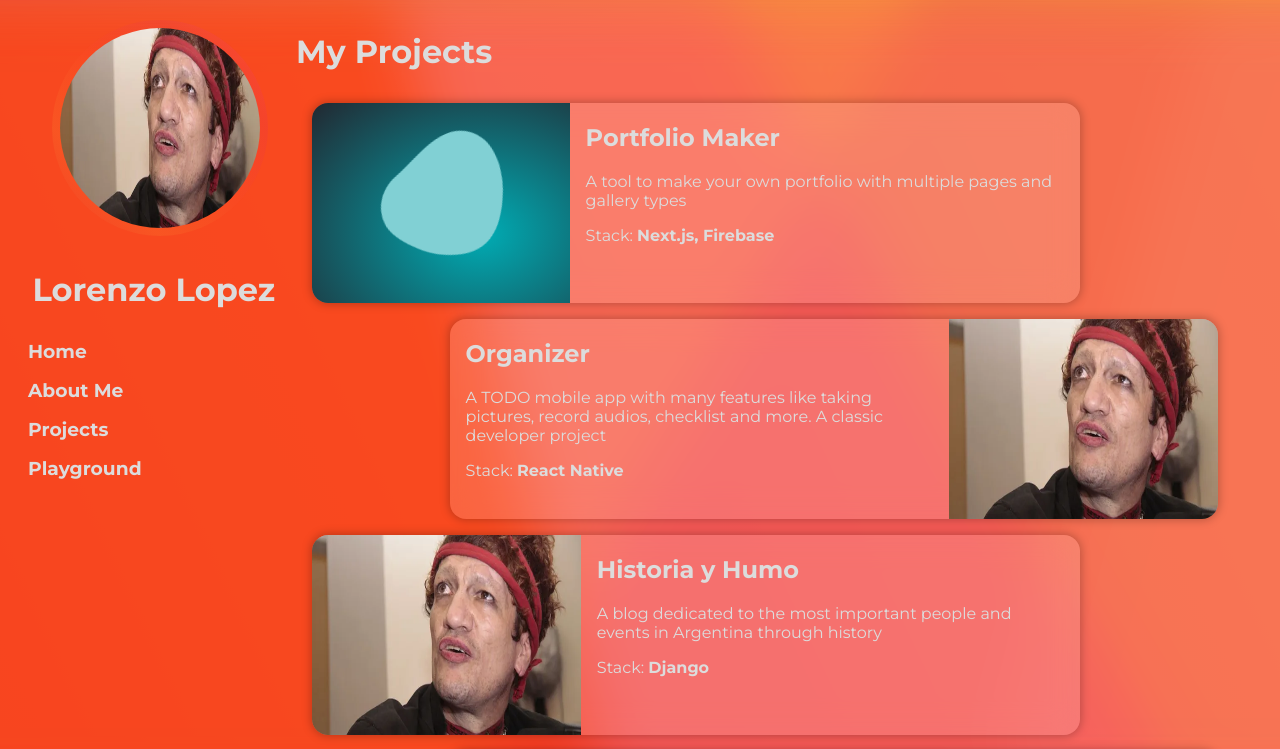
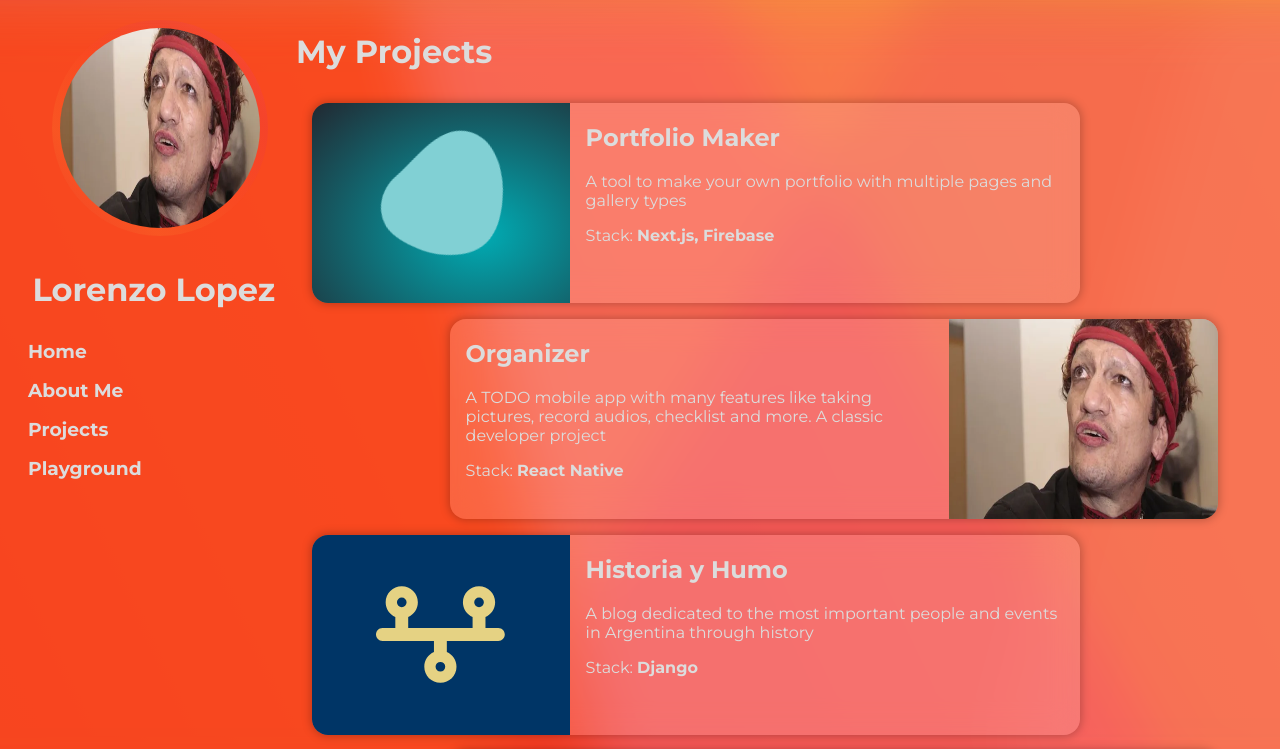
Before and after one commit to lore64210/lorenz-portfolio, a Next.js app: page /en in a window 1280 px wide. Shown: the top 749 px of the page. Built offline with nearby package versions, Linux system fonts and the light colour scheme.

Commit message:
added historia y humo logo

```diff
--- a/src/app/[lang]/page.js
+++ b/src/app/[lang]/page.js
@@ -2,6 +2,8 @@ import PlaygroundProjectCard from "@/components/playgroundProjectCard";
 import ProjectCard from "@/components/projectCard";
 import { getDictionary } from "./dictionaries";
 import WithAnimation from "@/components/withAnimation";
+import Blob from "@/components/blob";
+import ProjectImage from "@/components/projectImage";
 import "../../styles/home.scss";
 
 export default async function Home({ params: { lang = "es" } }) {
@@ -16,8 +18,7 @@ export default async function Home({ params: { lang = "es" } }) {
                     title={dict.projects["portfolio-maker"].title}
                     description={dict.projects["portfolio-maker"].description}
                     tecnologies="Next.js, Firebase"
-                    image="/static/images/profile.webp"
-                    portfolioMaker
+                    imageComponent={<Blob />}
                     href="https://portfolio-maker-ten.vercel.app/"
                 />
                 <ProjectCard
@@ -25,13 +26,32 @@ export default async function Home({ params: { lang = "es" } }) {
                     description={dict.projects["organizer"].description}
                     tecnologies="React Native"
                     image="/static/images/profile.webp"
+                    imageComponent={
+                        <ProjectImage
+                            src="/static/images/profile.webp"
+                            alt={dict.projects["organizer"].title}
+                            className="reversed"
+                        />
+                    }
                     href="https://play.google.com/store/apps/details?id=com.lore64210.Organizer"
                     reversed
                 />
                 <ProjectCard
                     title={dict.projects["historia-humo"].title}
                     description={dict.projects["historia-humo"].description}
-                    image="/static/images/profile.webp"
+                    image="/static/images/historia-humo.png"
+                    imageComponent={
+                        <div className="historia-humo-logo-container">
+                            <svg
+                                className="historia-humo-logo"
+                                xmlns="http://www.w3.org/2000/svg"
+                                height="1em"
+                                viewBox="0 0 640 512"
+                            >
+                                <path d="M128 72a24 24 0 1 1 0 48 24 24 0 1 1 0-48zm32 97.3c28.3-12.3 48-40.5 48-73.3c0-44.2-35.8-80-80-80S48 51.8 48 96c0 32.8 19.7 61 48 73.3V224H32c-17.7 0-32 14.3-32 32s14.3 32 32 32H288v54.7c-28.3 12.3-48 40.5-48 73.3c0 44.2 35.8 80 80 80s80-35.8 80-80c0-32.8-19.7-61-48-73.3V288H608c17.7 0 32-14.3 32-32s-14.3-32-32-32H544V169.3c28.3-12.3 48-40.5 48-73.3c0-44.2-35.8-80-80-80s-80 35.8-80 80c0 32.8 19.7 61 48 73.3V224H160V169.3zM488 96a24 24 0 1 1 48 0 24 24 0 1 1 -48 0zM320 392a24 24 0 1 1 0 48 24 24 0 1 1 0-48z" />
+                            </svg>
+                        </div>
+                    }
                     tecnologies="Django"
                     href="/historia-y-humo"
                 />
@@ -42,6 +62,13 @@ export default async function Home({ params: { lang = "es" } }) {
                     tecnologies="React, Spring Boot"
                     href="/planet-shop"
                     reversed
+                    imageComponent={
+                        <ProjectImage
+                            src="/static/images/profile.webp"
+                            alt={dict.projects["organizer"].title}
+                            className="reversed"
+                        />
+                    }
                 />
             </div>
             <WithAnimation>
--- a/src/components/projectCard.js
+++ b/src/components/projectCard.js
@@ -11,6 +11,7 @@ export default function ProjectCard({
     tecnologies,
     href,
     portfolioMaker,
+    imageComponent,
 }) {
     return (
         <WithAnimation className="project-card-animation-container">
@@ -32,15 +33,7 @@ export default function ProjectCard({
                     </>
                 ) : (
                     <>
-                        {portfolioMaker ? (
-                            <Blob />
-                        ) : (
-                            <ProjectImage
-                                src={image}
-                                alt={title}
-                                className="reversed"
-                            />
-                        )}
+                        {imageComponent}
                         <div className="project-card-text">
                             <h2>{title}</h2>
                             <p>{description}</p>
--- a/src/styles/desktop/_d_home.scss
+++ b/src/styles/desktop/_d_home.scss
@@ -34,6 +34,15 @@
             img {
                 width: 45%;
             }
+            .historia-humo-logo-container {
+                width: 45%;
+                background-color: #e5d283;
+                .historia-humo-logo {
+                    path {
+                        fill: #003566;
+                    }
+                }
+            }
         }
         img {
             transition: all 0.35s ease-in-out;
@@ -42,6 +51,24 @@
             height: auto;
             &.reversed {
                 border-radius: 1em 0 0 1em;
+            }
+        }
+        .historia-humo-logo-container {
+            width: 35%;
+            display: flex;
+            justify-content: center;
+            align-items: center;
+            background-color: #003566;
+            border-radius: 1em 0 0 1em;
+            transition: all 0.35s ease-in-out;
+            .historia-humo-logo {
+                width: 50%;
+                border-radius: 0 1em 1em 0;
+                height: auto;
+                path {
+                    transition: all 2s ease-in-out;
+                    fill: #e5d283;
+                }
             }
         }
         .project-card-text {
```
Also changed, not shown: package.json (indentation only), 1 other file (tests, documents, lock files or other folders).
